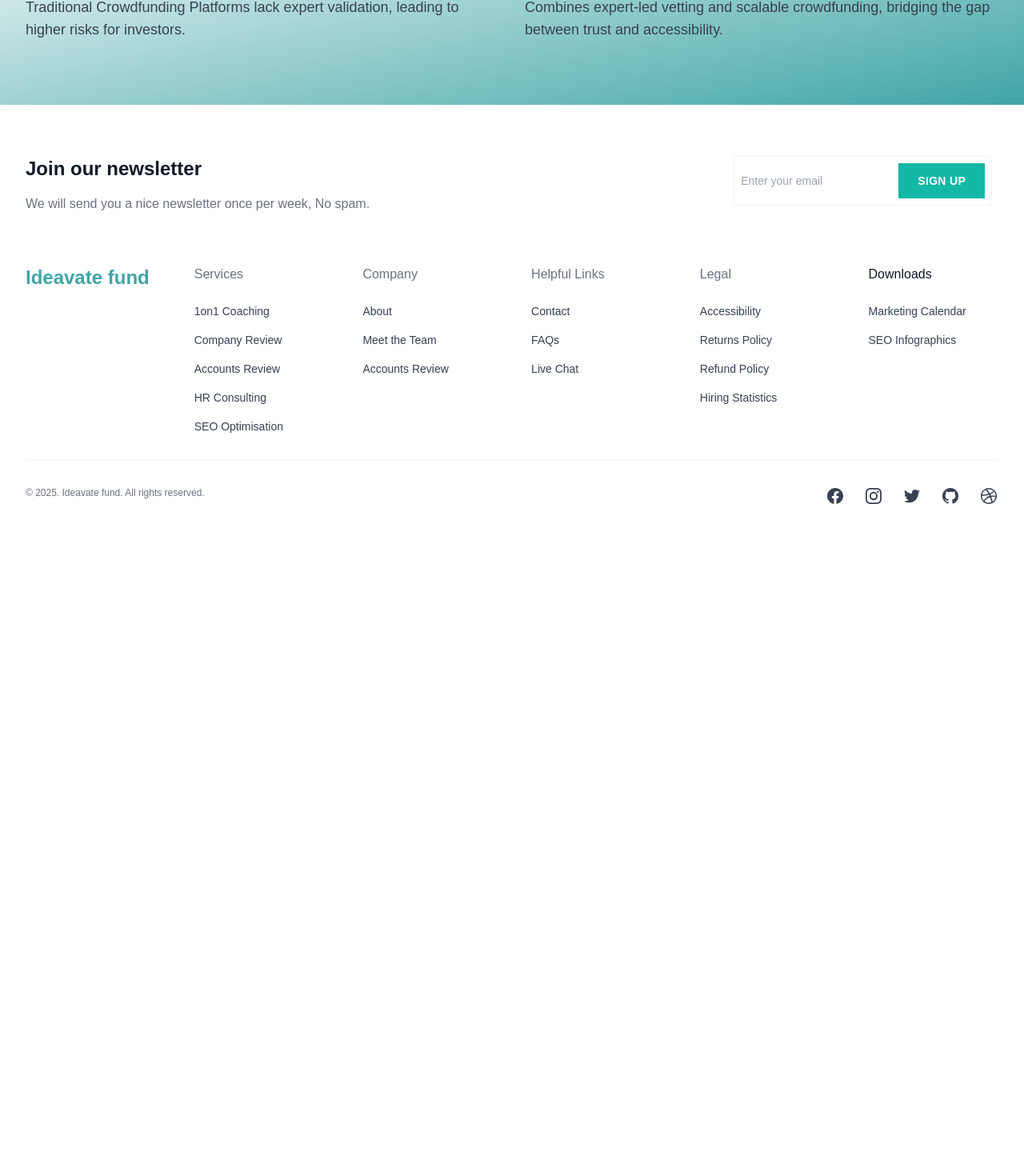
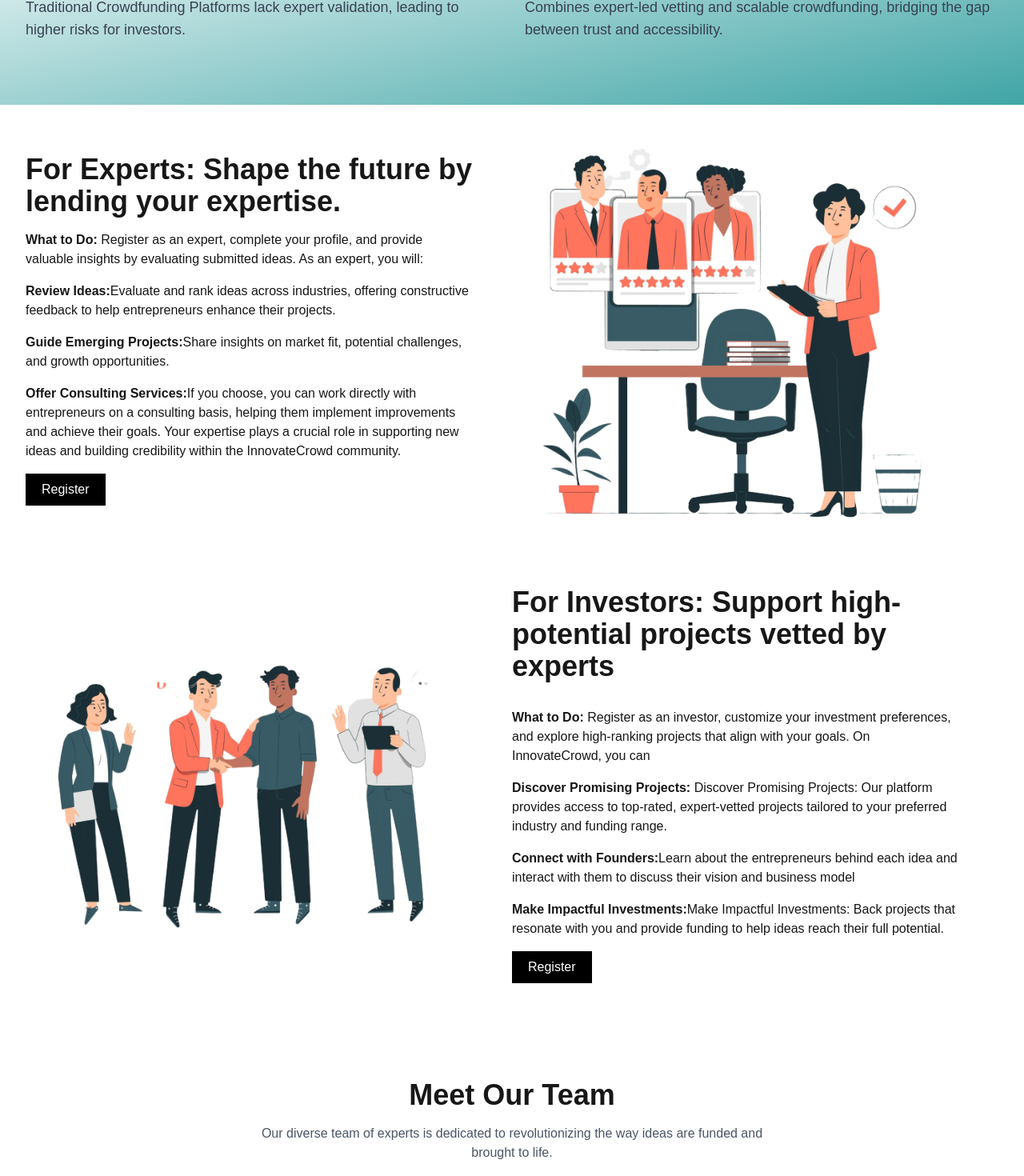
Before and after one commit to sarahannie/Ideavate, a Next.js app: page /workflow in a window 1280 px wide. Shown: the part 1157-2627 px from the top of the page at 80% size. Before the commit the page ends 1853 px from the top, so only its background shows below. Built offline with nearby package versions, Linux system fonts and the light colour scheme.

Commit message:
contact page done

```diff
--- /dev/null
+++ b/app/contact/page.js
@@ -0,0 +1,9 @@
+import Contactpage from "@/src/Landingpages/Contact/contactpage";
+
+export default function Contacts() {
+    return (
+      <div className="">
+      <Contactpage />
+      </div>
+    );
+  }
--- /dev/null
+++ b/src/Landingpages/Contact/contactpage.jsx
@@ -0,0 +1,12 @@
+import Contact from '@/src/components/Contact'
+import React from 'react'
+
+const Contactpage = () => {
+  return (
+    <>
+        <Contact />
+    </>
+  )
+}
+
+export default Contactpage
--- a/src/Landingpages/layout/navbar.jsx
+++ b/src/Landingpages/layout/navbar.jsx
@@ -48,7 +48,7 @@ const Navbar = () => {
                     Work Flow
                   </a>
                   <a
-                    href="#"
+                    href="/contact"
                     className="rounded-md px-4 py-2 text-sm font-medium text-dark hover:bg-green hover:text-white"
                   >
                     Contact
--- a/src/Landingpages/workflow/workflow.jsx
+++ b/src/Landingpages/workflow/workflow.jsx
@@ -2,7 +2,10 @@ import Howitwork from '@/src/components/Howitwork'
 import React from 'react'
 import Image from 'next/image'
 import rb1 from '@/public/rb_451 2 (1).png'
+import rb2 from '@/public/rb_451 2 (2).png'
+import rb3 from '@/public/rb_451 2 (3).png'
 import Action from '@/src/components/Action'
+import Team from '@/src/components/Team'
 
 const Workflow = () => {
   return (
@@ -46,8 +49,99 @@ As an entrepreneur, you’ll engage with insights, refine your pitch, and build
                         </div>
 
                       </div>
-             </section>
+    </section>
              <Action />
+    {/* Expert */}
+    <section className="w-full max-w-7xl mx-auto px-4 sm:px-6 lg:px-8 py-10">
+                      <div className="flex flex-col md:flex-row items-center">
+
+                        <div className="md:w-1/2 md:pr-12 mb-10 md:mb-0">
+                          <h3 className="text-4xl font-semibold mb-4 ">
+                          For Experts:
+                        Shape the future by lending your expertise.
+
+                          </h3>
+                          <p className='pb-4'>
+                          <span className='font-bold'>What to Do:</span> Register as an expert, complete your profile, and provide valuable insights by evaluating submitted ideas. As an expert, you will:
+
+                          </p>
+                          <p className='pb-4'>
+                          <span className='font-bold'>Review Ideas:</span>
+ Evaluate and rank ideas across industries, offering constructive feedback to help entrepreneurs enhance their projects.
+
+                          </p>
+                          <p className='pb-4'>
+                          <span className='font-bold'>Guide Emerging Projects:</span>
+
+ Share insights on market fit, potential challenges, and growth opportunities.
+                          </p>
+                          <p className='pb-4'>
+                            <span className='font-bold'>
+                            Offer Consulting Services:
+                            </span>
+
+ If you choose, you can work directly with entrepreneurs on a consulting basis, helping them implement improvements and achieve their goals.
+Your expertise plays a crucial role in supporting new ideas and building credibility within the InnovateCrowd community.
+
+
+                          </p>
+                          <button className='py-2 px-5 bg-black text-white font-bond'>Register</button>
+                        </div>
+                        <div className="md:w-1/2">
+                          <Image
+                            src={rb2}
+                            alt="About Ideavate"
+                            width={540}
+                            height={300}
+                            className="rounded-lg"
+                          />
+                        </div>
+
+                      </div>
+    </section>
+    {/* Investor */}
+    <section className="w-full max-w-7xl mx-auto px-4 sm:px-6 lg:px-8 py-10">
+                      <div className="flex flex-col md:flex-row items-center">
+                      <div className="md:w-1/2">
+                          <Image
+                            src={rb3}
+                            alt="About Ideavate"
+                            width={540}
+                            height={300}
+                            className="rounded-lg"
+                          />
+                        </div>
+                        <div className="md:w-1/2 md:pr-12 mb-10 md:mb-0">
+                          <h3 className="text-4xl font-semibold mb-8 ">
+                          For Investors:
+                            Support high-potential projects vetted by experts
+                          </h3>
+                          <p className='pb-4'>
+                          <span className='font-bold'>What to Do:</span>  Register as an investor, customize your investment preferences, and explore high-ranking projects that align with your goals. On InnovateCrowd, you can
+                          </p>
+                          <p className='pb-4'>
+                          <span className='font-bold'>Discover Promising Projects:</span> Discover Promising Projects: Our platform provides access to top-rated, expert-vetted projects tailored to your preferred industry and funding range.
+
+
+                          </p>
+                          <p className='pb-4'>
+                          <span className='font-bold'>Connect with Founders:</span>
+                         Learn about the entrepreneurs behind each idea and interact with them to discuss their vision and business model
+                          </p>
+                          <p className='pb-4'>
+                            <span className='font-bold'>
+                            Make Impactful Investments:
+                            </span>
+Make Impactful Investments: Back projects that resonate with you and provide funding to help ideas reach their full potential.
+
+
+                          </p>
+                          <button className='py-2 px-5 bg-black text-white font-bond'>Register</button>
+                        </div>
+
+                      </div>
+    </section>
+    <Team/>
     </>
   )
 }
```
